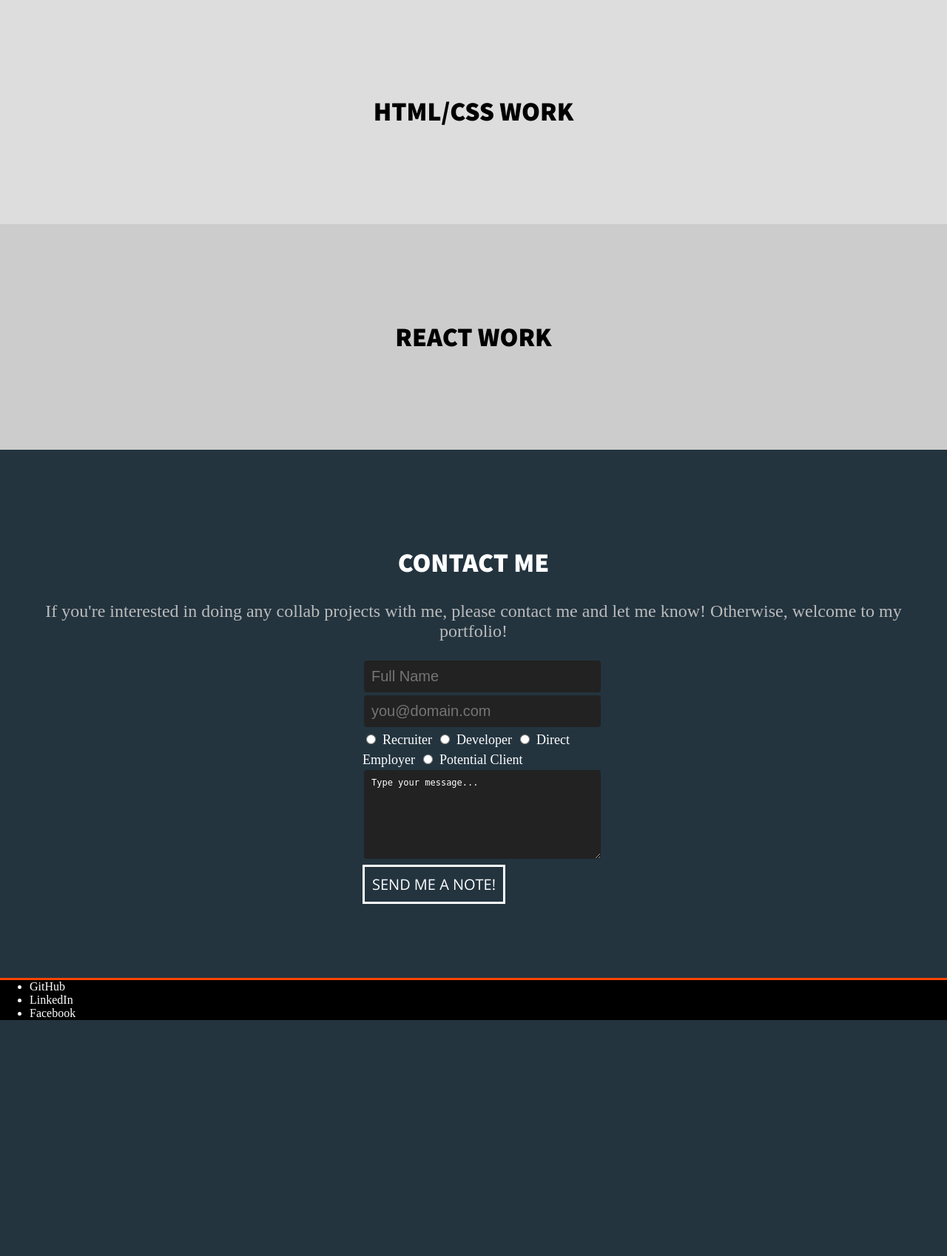
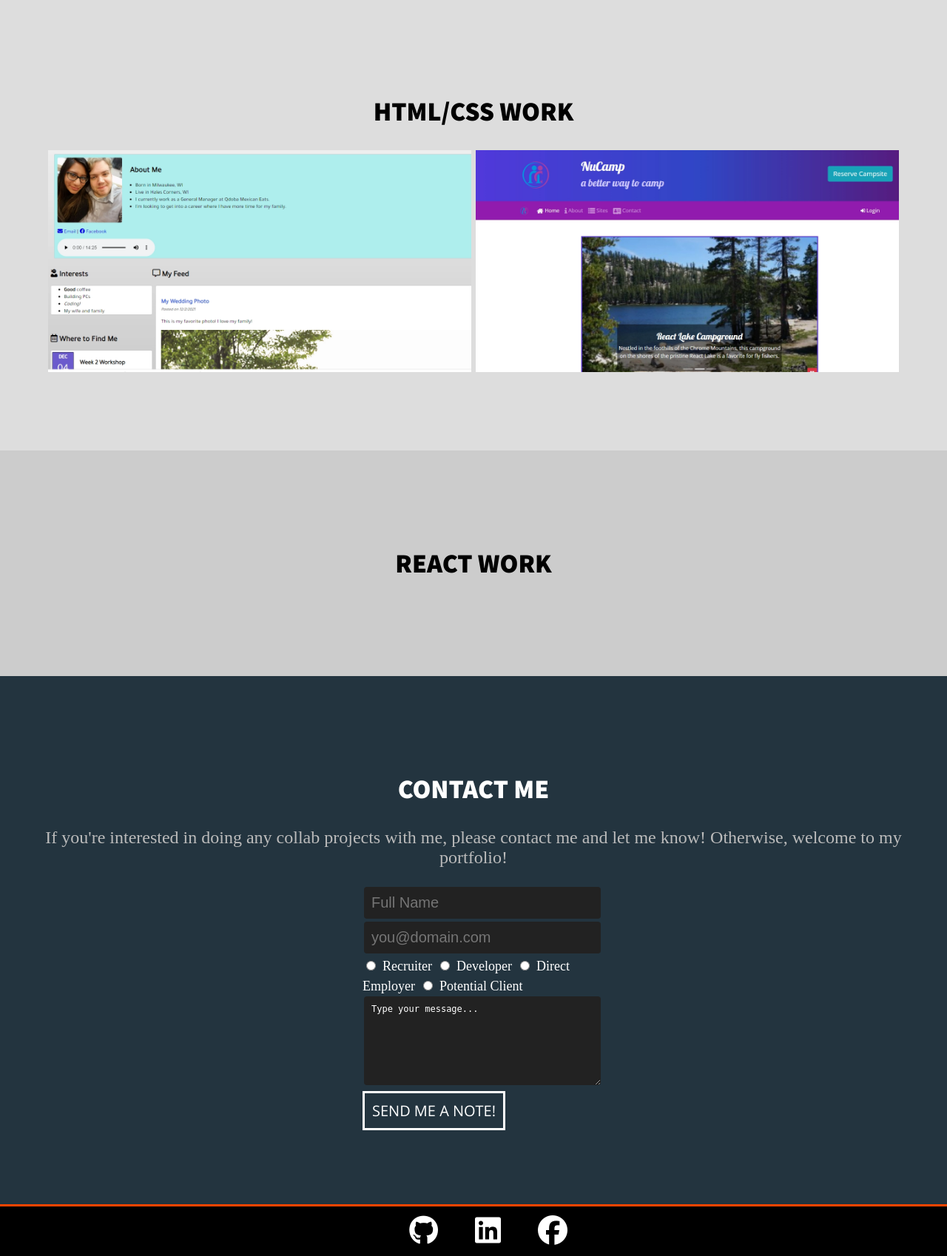
Before and after one commit to curios789/html-css-portfolio, a PHP site: page / in a window 1280 px wide. Shown: the part 1513-3211 px from the top of the page at 74% size. Before the commit the page ends 2892 px from the top, so only its background shows below. Run offline with PHP 8.4, Linux system fonts and the light colour scheme; some libraries are stand-ins or nearby versions; some web fonts are replaced.

Commit message:
push again

```diff
--- a/css/portfolio.css
+++ b/css/portfolio.css
@@ -111,6 +111,29 @@ section {
     align-items: center;
 }
 
+/* TOOLTIPS */
+.tooltip::after {
+    background-color: #333;
+    border-radius: 10px;
+    color: #b254ff;
+    display: none;
+    padding: 10px 15px;
+    position: absolute;
+    text-align: center;
+    z-index: 999;
+}
+
+.tooltip.right::after {
+    content: 'right';
+    top: 0;
+    right: 0;
+    transform: translateX(calc(100% + 10px));
+}
+
+.tooltip:hover::after {
+    display: block;
+}
+
 .contact {
     background-color: #23343f;
     max-width: 100%;
@@ -176,7 +199,15 @@ footer {
 }
 
 footer ul {
+    text-align: center;
     margin: 0;
+    font-size: 40px;
+}
+
+footer ul li {
+    list-style-type: none;
+    display: inline-block;
+    margin: 10px 20px;
 }
 
 h2 {
--- a/home.html
+++ b/home.html
@@ -51,6 +51,8 @@
     </section>
     <section class="html" id="html">
         <h2 class="animate">HTML/CSS WORK</h2>
+        <img src="images/profile.webp" alt="NuCamp Profile Page" height="300" />
+        <img src="images/nucamp_bootstrap.webp" alt="NuCamp Bootstrap Page" height="300" />
     </section>
     <section class="react" id="react">
         <h2>REACT WORK</h2>
@@ -81,10 +83,10 @@
         </div>
     </section>
     <footer>
-        <ul>
-            <li>GitHub</li>
-            <li>LinkedIn</li>
-            <li>Facebook</li>
+        <ul class="socials">
+            <li><i class="fab fa-github"></i></li>
+            <li><i class="fab fa-linkedin"></i></li>
+            <li><i class="fab fa-facebook"></i></li>
         </ul>
     </footer>
     <script>
```
Also changed, not shown: matching-game.html (+24 -6 lines), images/nucamp_bootstrap.webp (added), images/profile.webp (added).
